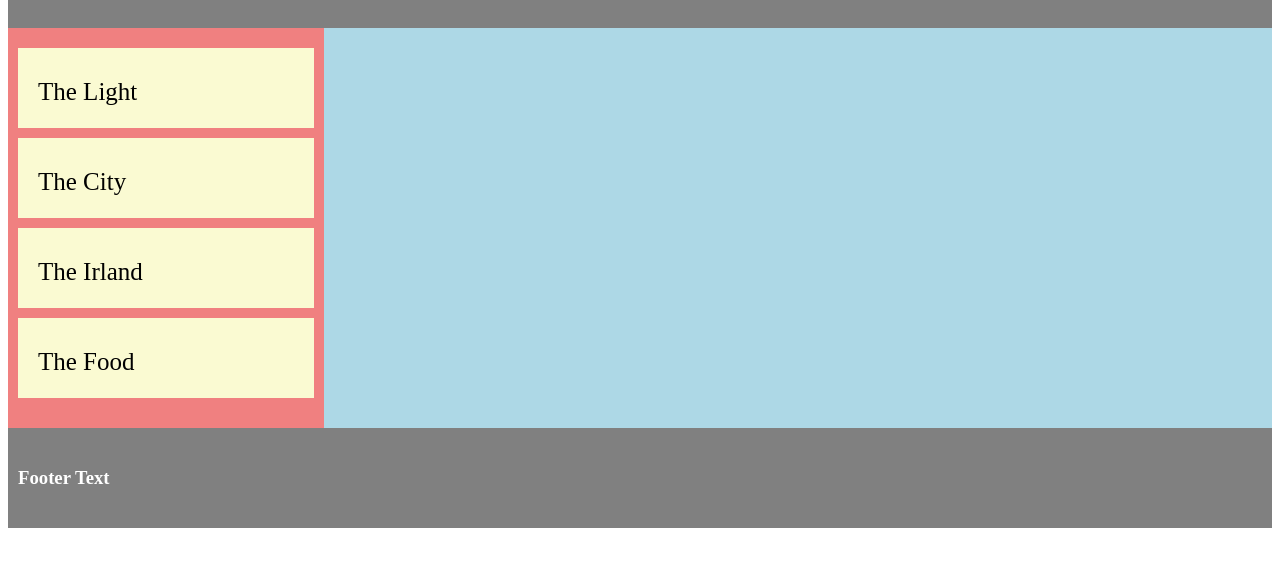
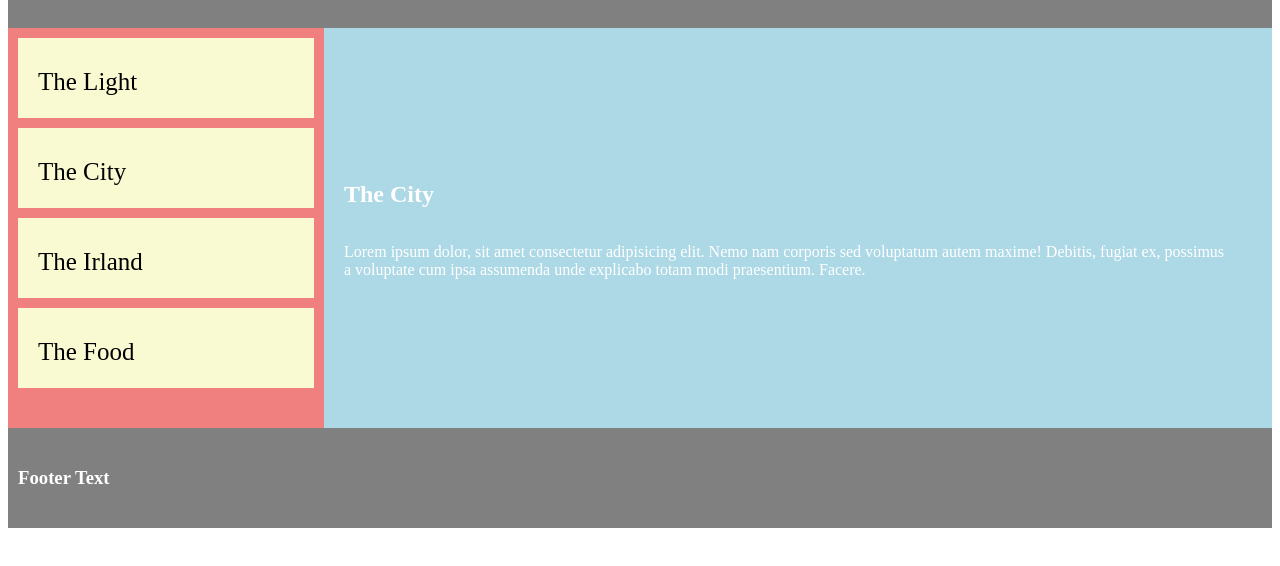
Before and after one commit to MTahir27/SMIT_4, a plain HTML site: page lecture/css/lecture_6/index.html in a window 1280 px wide. Shown: the part 80-646 px from the top of the page. Drawn offline with Linux system fonts and the light colour scheme.

Commit message:
Content Styling

```diff
--- a/lecture/css/lecture_6/index.html
+++ b/lecture/css/lecture_6/index.html
@@ -19,7 +19,8 @@
             <div class="navItem">The Food</div>
         </aside>
         <section id="content">
-
+            <h1>The City</h1>
+            <p>Lorem ipsum dolor, sit amet consectetur adipisicing elit. Nemo nam corporis sed voluptatum autem maxime! Debitis, fugiat ex, possimus a voluptate cum ipsa assumenda unde explicabo totam modi praesentium. Facere.</p>
         </section>
     </main>
     <footer id="footer" class="textContent">
--- a/lecture/css/lecture_6/style.css
+++ b/lecture/css/lecture_6/style.css
@@ -10,13 +10,14 @@
 #mainContent{
     background-color: lightblue;
     height: 400px;
+    width: 100%;
+    display: flex;
 }
 
 #navigation{
     width: 25%;
     height: 100%;
     background-color: lightcoral;
-    padding: 10px 0px;
 }
 .navItem{
     background-color: lightgoldenrodyellow;
@@ -25,3 +26,12 @@
     padding: 30px 0px 0px 20px;
     font-size: 25px;
 }
+#content{
+    width: 70%;
+    height: 100%;
+    color: white;
+    display: flex;
+    justify-content: center;
+    flex-direction: column;
+    padding: 0px 20px;
+}
```
